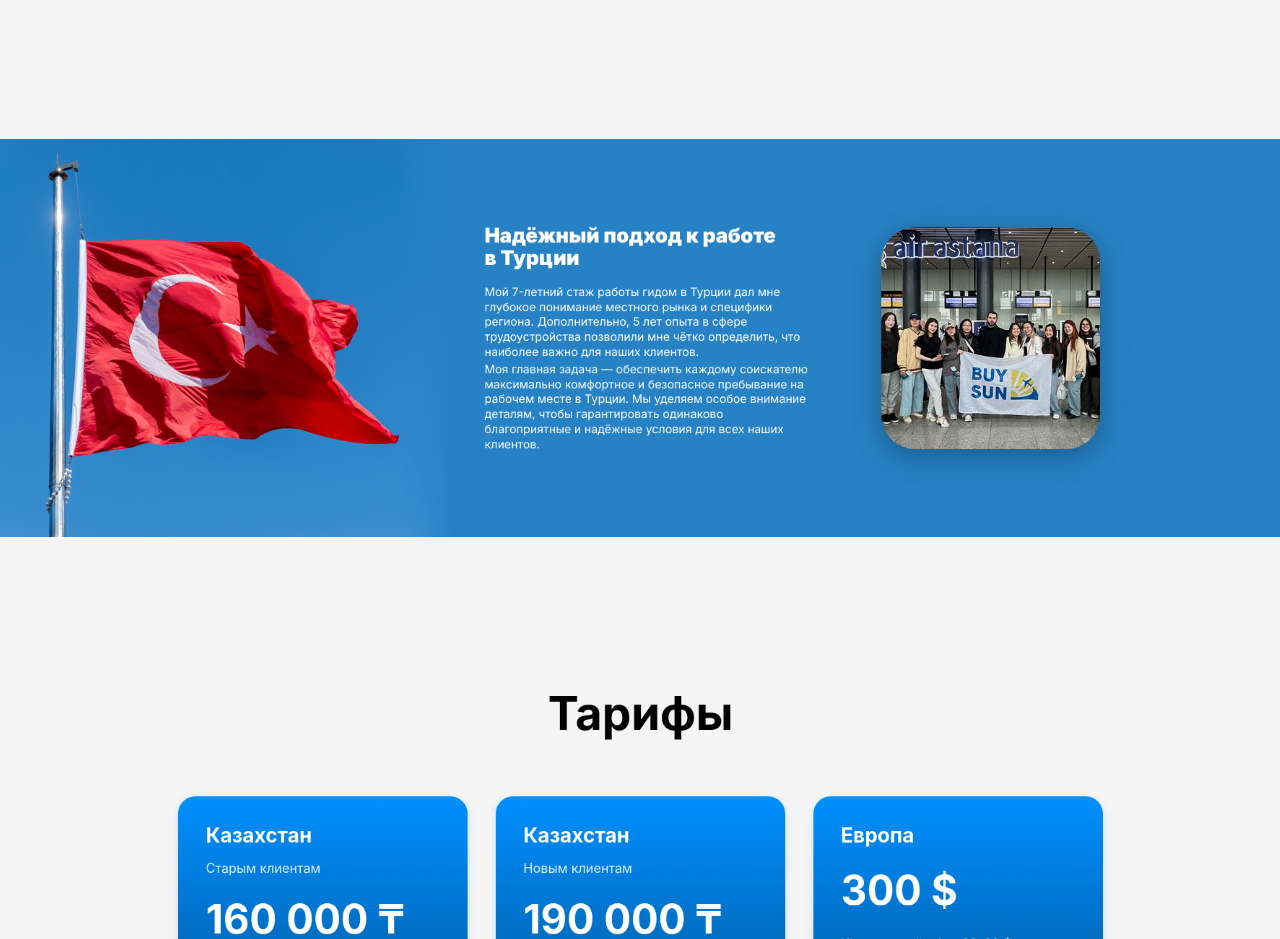
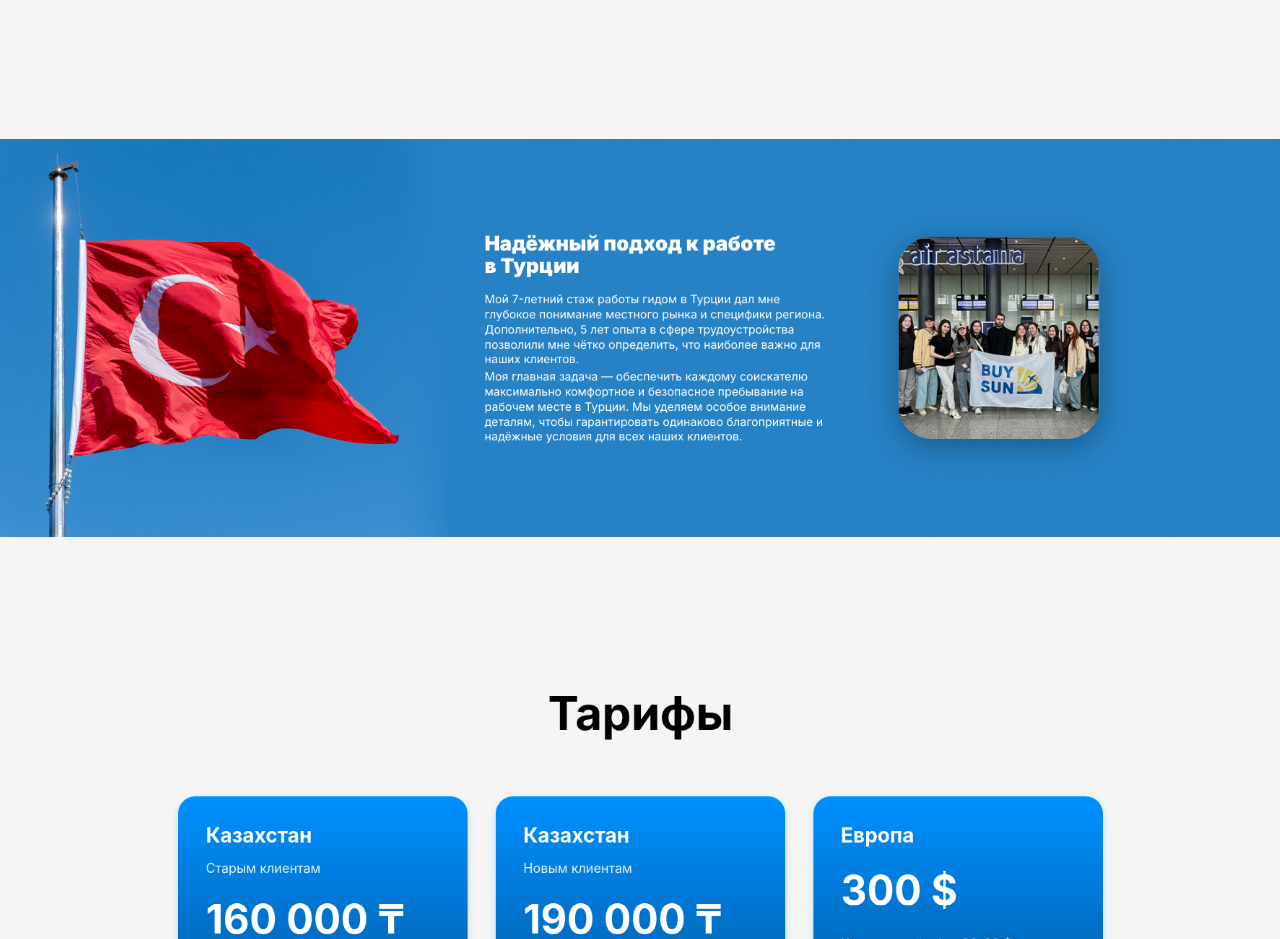
Before and after one commit to idrisqtt/buy-sun_landingpage, a React (Vite) app: page / in a window 1280 px wide. Shown: the part 1000-1939 px from the top of the page. Built offline with nearby package versions, Linux system fonts and the light colour scheme.

Commit message:
Fix Section 3 image size from 1000px and ensure section ends where s3-1 background ends

```diff
--- a/src/Section3.css
+++ b/src/Section3.css
@@ -13,7 +13,7 @@
   justify-content: center;
   position: relative;
   box-sizing: border-box;
-  overflow-x: hidden;
+  overflow: hidden;
 }
 
 .section3-container {
@@ -107,7 +107,7 @@
 }
 
 .section3-image {
-  width: clamp(200px, 25vw, 303px);
+  width: clamp(200px, 20vw, 280px);
   height: auto;
   display: flex;
   align-items: center;
@@ -118,9 +118,9 @@
 
 .section3-image img {
   width: 100%;
-  max-width: 303px;
+  max-width: 280px;
   height: auto;
-  max-height: 307px;
+  max-height: 280px;
   border-radius: 47px;
   object-fit: contain;
   display: block;
@@ -131,8 +131,10 @@
 @media (min-width: 901px) {
   .section3 {
     aspect-ratio: 1919 / 551;
+    height: auto;
     background-size: 100% auto;
     background-position: left top;
+    overflow: hidden;
   }
 
   .section3-text {
@@ -153,17 +155,44 @@
   .section3-text {
     max-width: 600px;
   }
+
+  .section3-image {
+    width: 280px;
+  }
+
+  .section3-image img {
+    max-width: 280px;
+    max-height: 280px;
+  }
 }
 
 @media (min-width: 1200px) {
   .section3-text {
     max-width: 600px;
   }
+
+  .section3-image {
+    width: 280px;
+  }
+
+  .section3-image img {
+    max-width: 280px;
+    max-height: 280px;
+  }
 }
 
 @media (min-width: 1400px) {
   .section3-text {
     max-width: 600px;
+  }
+
+  .section3-image {
+    width: 280px;
+  }
+
+  .section3-image img {
+    max-width: 280px;
+    max-height: 280px;
   }
 }
 
```
